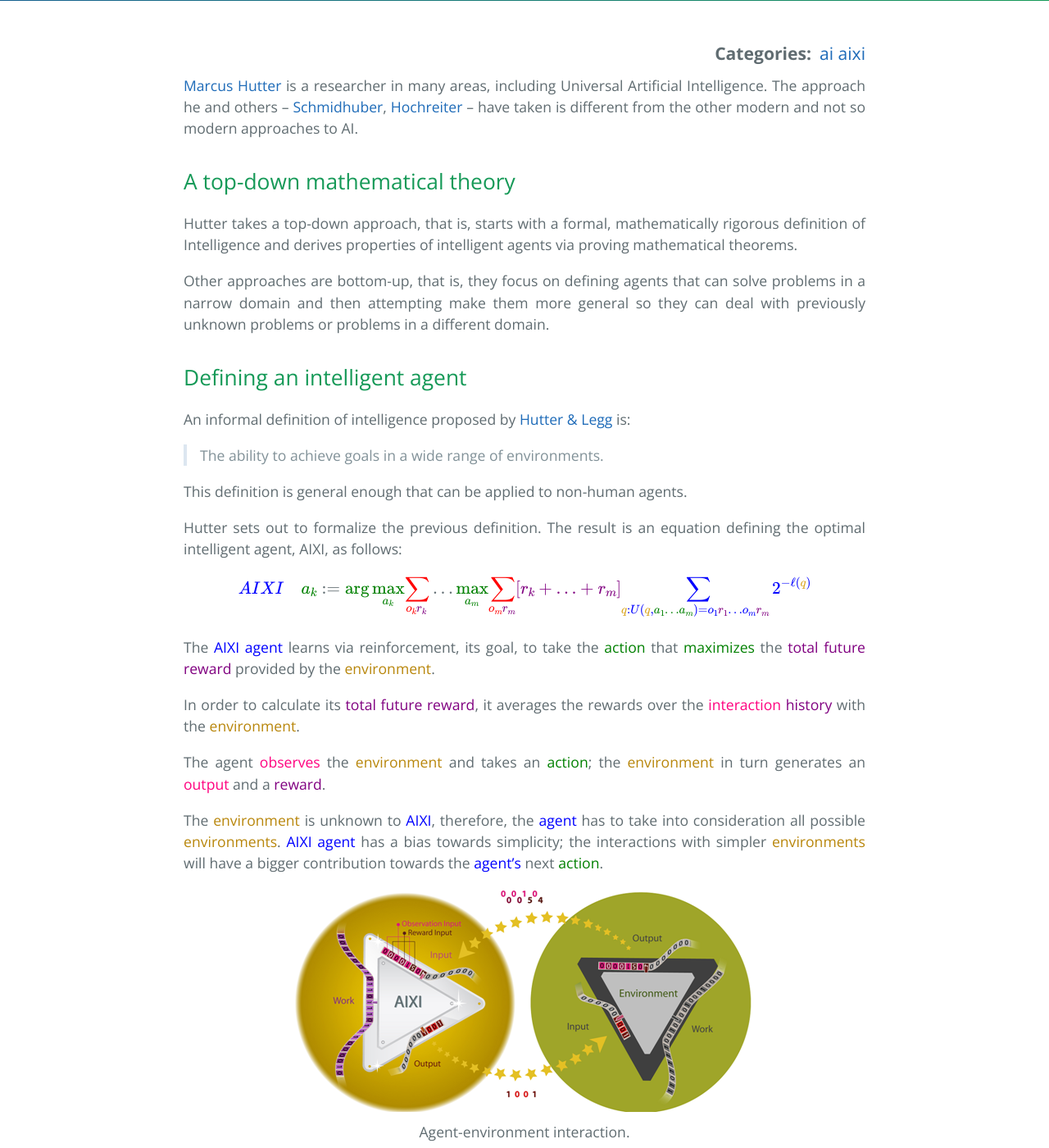
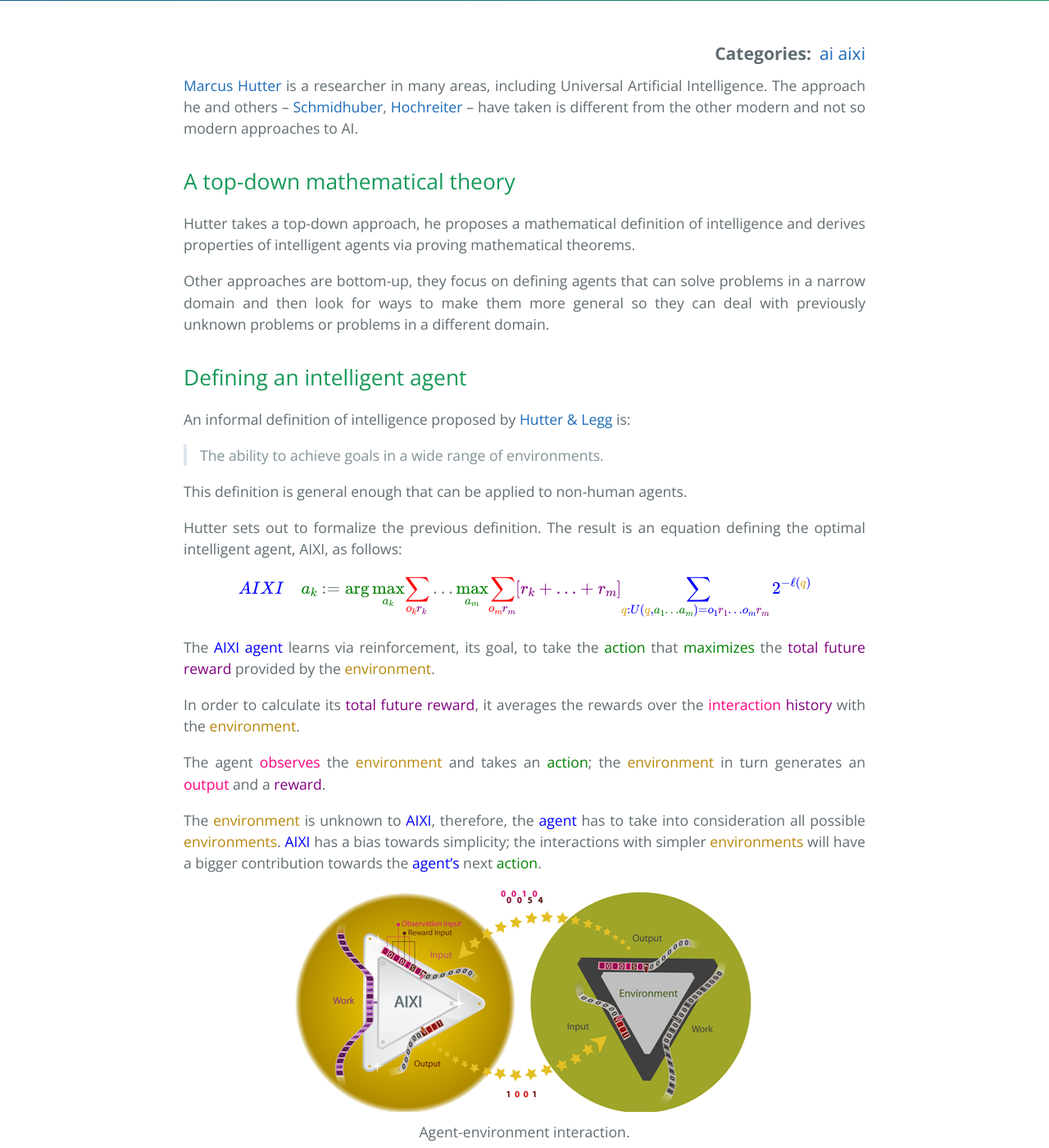
Before and after one commit to pgpbpadilla/pgpbpadilla.github.io, a Jekyll site: the page built from ai/_posts/2021-02-07-aixi.liquid.md, in a window 1280 px wide and 1400 px high, scrolled down 403 px. Shown: the whole window at 82% size. Built offline with Jekyll 4.4.1, drawn with Linux system fonts in a browser that asks for light colours.

Commit message:
fix: usr: style changes.

```diff
--- a/ai/_posts/2021-02-07-aixi.liquid.md
+++ b/ai/_posts/2021-02-07-aixi.liquid.md
@@ -12,12 +12,12 @@ have taken is different from the other modern and not so modern approaches to AI
 
 ## A top-down mathematical theory
 
-Hutter takes a top-down approach, that is, starts with a formal,
-mathematically rigorous definition of Intelligence and derives properties
-of intelligent agents via proving mathematical theorems.
+Hutter takes a top-down approach, he proposes a mathematical definition
+of intelligence and derives properties of intelligent agents via
+proving mathematical theorems.
 
-Other approaches are bottom-up, that is, they focus on defining agents that can
-solve problems in a narrow domain and then attempting make them more general so
+Other approaches are bottom-up, they focus on defining agents that can
+solve problems in a narrow domain and then look for ways to make them more general so
 they can deal with previously unknown problems or problems in a different domain.
 
 ## Defining an intelligent agent
@@ -55,7 +55,7 @@ The <span style="color: #B8860B">environment</span> is unknown to
 <span style="color: blue">AIXI</span>, therefore, the
 <span style="color: blue">agent</span> has to take into consideration
 all possible <span style="color: #B8860B">environments</span>.
-<span style="color: blue">AIXI agent</span>
+<span style="color: blue">AIXI</span>
 has a bias towards simplicity; the interactions with simpler
 <span style="color: #B8860B">environments</span> will have a bigger
 contribution towards the
```
